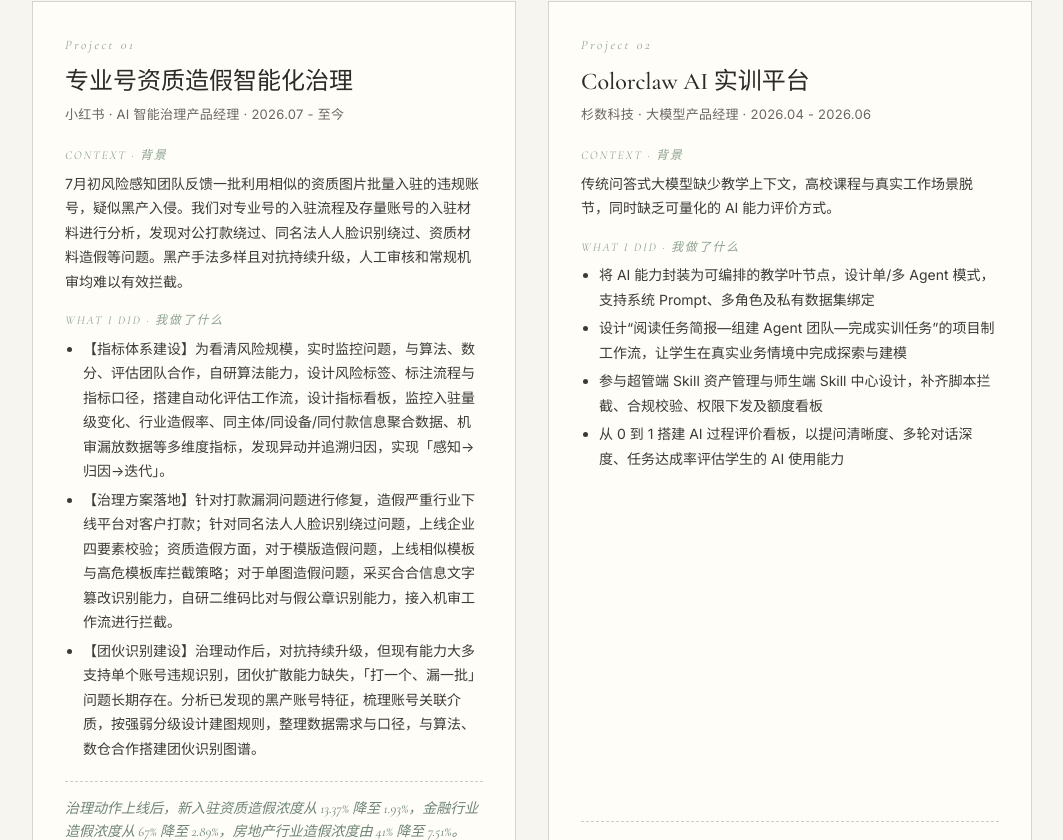
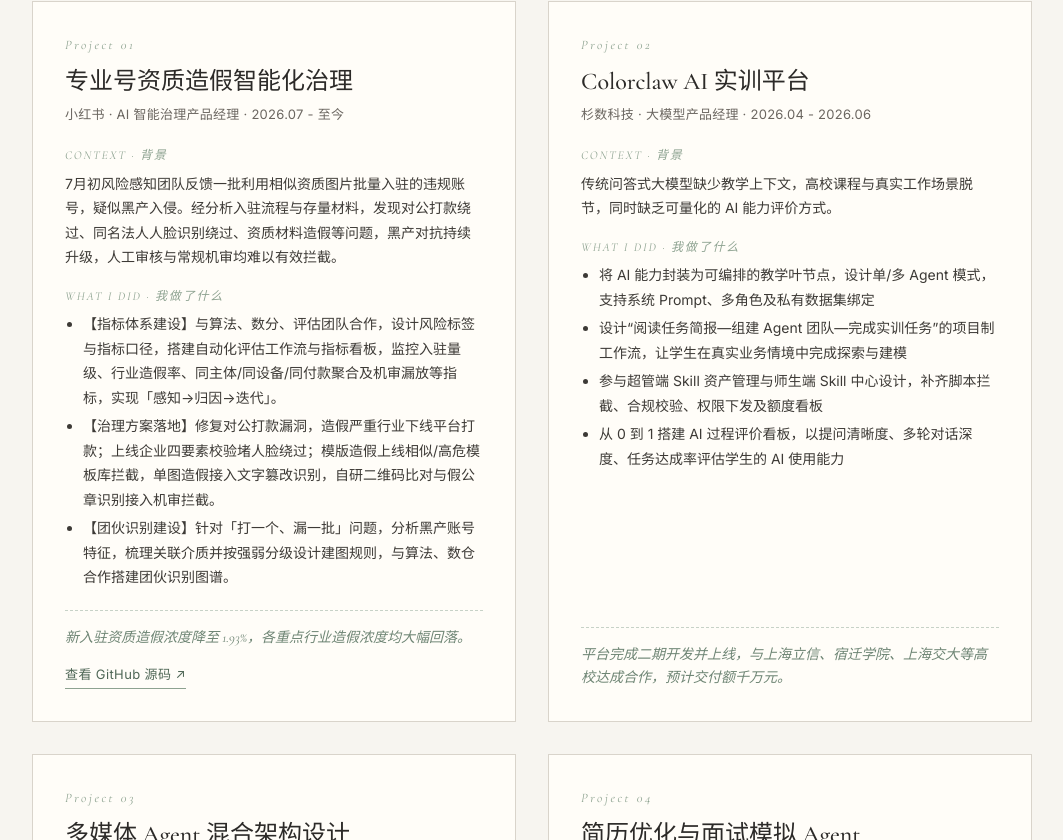
Before and after one commit to Sinera-kiki/wanting, a Vue app: page / in a window 1280 px wide. Shown: the part 3180-4020 px from the top of the page, without its empty margins (108-1171 px from the left). Built offline with nearby package versions, Linux system fonts and the light colour scheme.

Commit message:
copy: condense XHS project content for readability

```diff
--- a/src/pages/Home.vue
+++ b/src/pages/Home.vue
@@ -109,13 +109,13 @@
     num: 'Project 01',
     title: '专业号资质造假智能化治理',
     org: '小红书 · AI 智能治理产品经理 · 2026.07 - 至今',
-    context: '7月初风险感知团队反馈一批利用相似的资质图片批量入驻的违规账号，疑似黑产入侵。我们对专业号的入驻流程及存量账号的入驻材料进行分析，发现对公打款绕过、同名法人人脸识别绕过、资质材料造假等问题。黑产手法多样且对抗持续升级，人工审核和常规机审均难以有效拦截。',
+    context: '7月初风险感知团队反馈一批利用相似资质图片批量入驻的违规账号，疑似黑产入侵。经分析入驻流程与存量材料，发现对公打款绕过、同名法人人脸识别绕过、资质材料造假等问题，黑产对抗持续升级，人工审核与常规机审均难以有效拦截。',
     actions: [
-      '【指标体系建设】为看清风险规模，实时监控问题，与算法、数分、评估团队合作，自研算法能力，设计风险标签、标注流程与指标口径，搭建自动化评估工作流，设计指标看板，监控入驻量级变化、行业造假率、同主体/同设备/同付款信息聚合数据、机审漏放数据等多维度指标，发现异动并追溯归因，实现「感知→归因→迭代」。',
-      '【治理方案落地】针对打款漏洞问题进行修复，造假严重行业下线平台对客户打款；针对同名法人人脸识别绕过问题，上线企业四要素校验；资质造假方面，对于模版造假问题，上线相似模板与高危模板库拦截策略；对于单图造假问题，采买合合信息文字篡改识别能力，自研二维码比对与假公章识别能力，接入机审工作流进行拦截。',
-      '【团伙识别建设】治理动作后，对抗持续升级，但现有能力大多支持单个账号违规识别，团伙扩散能力缺失，「打一个、漏一批」问题长期存在。分析已发现的黑产账号特征，梳理账号关联介质，按强弱分级设计建图规则，整理数据需求与口径，与算法、数仓合作搭建团伙识别图谱。'
+      '【指标体系建设】与算法、数分、评估团队合作，设计风险标签与指标口径，搭建自动化评估工作流与指标看板，监控入驻量级、行业造假率、同主体/同设备/同付款聚合及机审漏放等指标，实现「感知→归因→迭代」。',
+      '【治理方案落地】修复对公打款漏洞，造假严重行业下线平台打款；上线企业四要素校验堵人脸绕过；模版造假上线相似/高危模板库拦截，单图造假接入文字篡改识别，自研二维码比对与假公章识别接入机审拦截。',
+      '【团伙识别建设】针对「打一个、漏一批」问题，分析黑产账号特征，梳理关联介质并按强弱分级设计建图规则，与算法、数仓合作搭建团伙识别图谱。'
     ],
-    result: '治理动作上线后，新入驻资质造假浓度从 13.37% 降至 1.93%，金融行业造假浓度从 67% 降至 2.89%，房地产行业造假浓度由 41% 降至 7.51%。',
+    result: '新入驻资质造假浓度降至 1.93%，各重点行业造假浓度均大幅回落。',
     repo: 'https://github.com/Sinera-kiki/pro-qual-fraud-eval',
   },
   {
```
Also changed, not shown: 2 other files (tests, documents, lock files or other folders).
